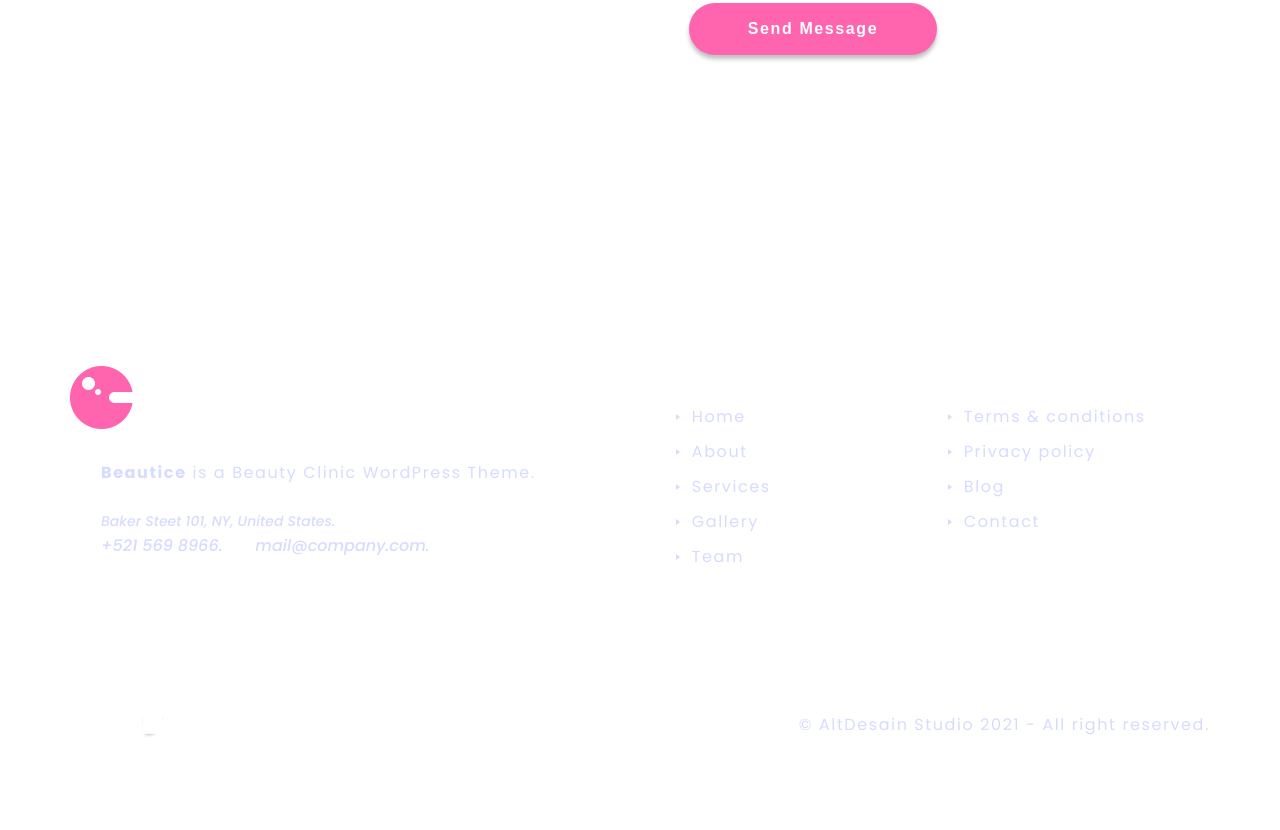
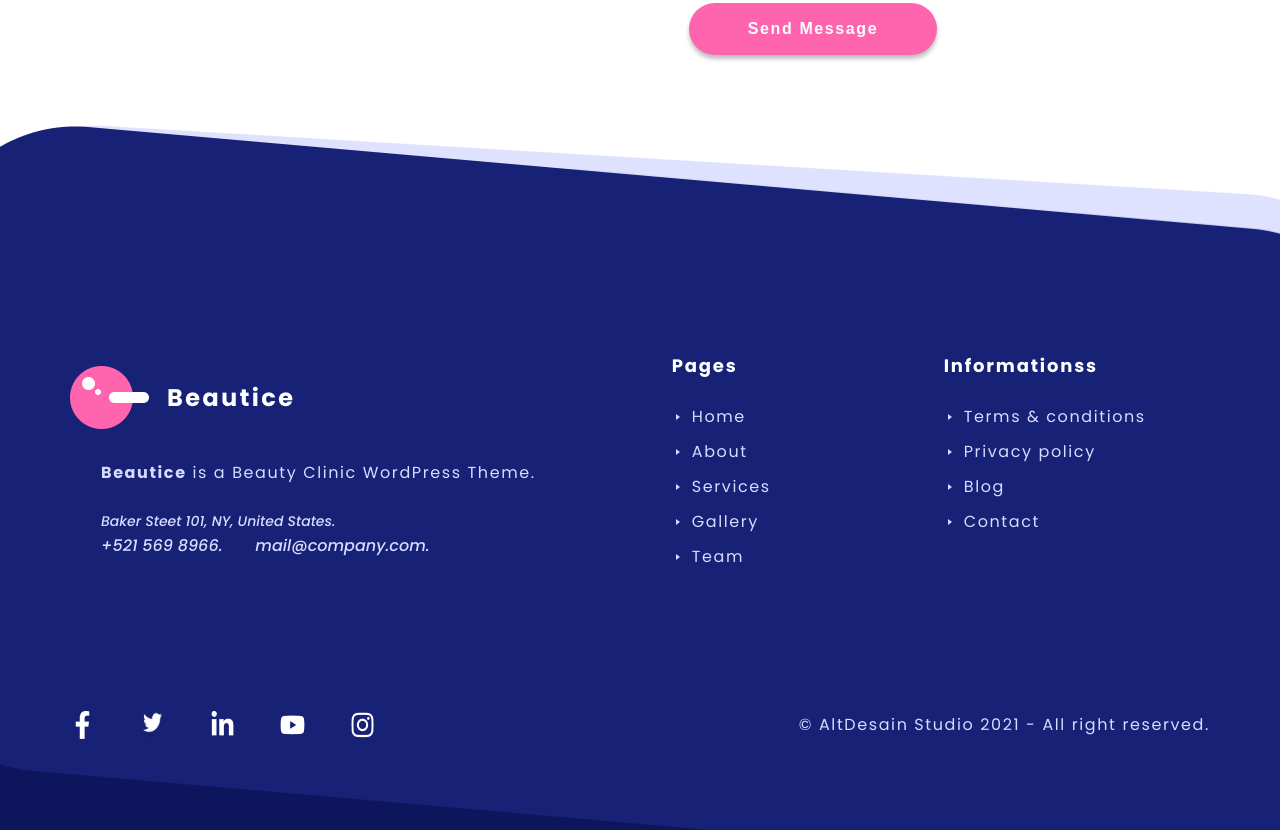
Before and after one commit to ChienPham2108-JP/demo_beautice_chienPV, a plain HTML site: page index.html in a window 1280 px wide. Shown: the part 4159-4989 px from the top of the page. Drawn offline with Linux system fonts and the light colour scheme; the site is published under a folder, as on GitHub Pages, so addresses that start at the root find nothing.

Commit message:
update background

```diff
--- a/assets/css/styles.css
+++ b/assets/css/styles.css
@@ -652,7 +652,7 @@ input::-ms-input-placeholder { /* Microsoft Edge */
   margin-right: -4rem;
   margin-top: 6.966rem;
   padding-top: 22.534rem;
-  background-image: url('/assets/img/footer-background.png');
+  background-image: url('../img/footer-background.png');
   background-size: cover;
   background-position: center top;
 }
```
